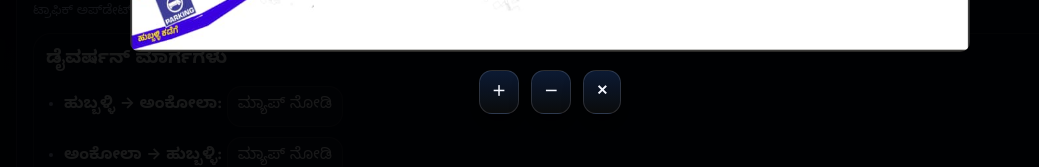
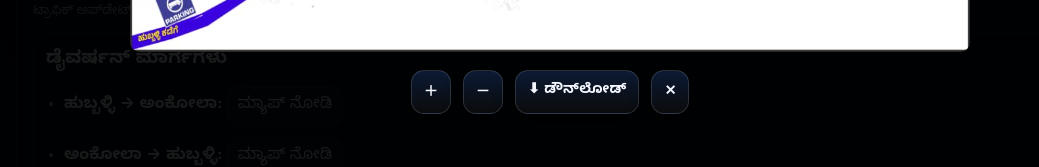
Before and after one commit to koppeteam/Festival, a React (Create React App) app: page / in a window 1280 px wide. Both pictures are taken after a click on the element 266 px from the left and 1220 px from the top of the page. Shown: the part 1417-1584 px from the top of the page, without its empty margins (90-1129 px from the left). Built offline with nearby package versions, Linux system fonts and the light colour scheme; the HTML template or start-up script is replaced by a standard one.

Commit message:
add additional details

```diff
--- a/src/components/Section01.jsx
+++ b/src/components/Section01.jsx
@@ -149,6 +149,16 @@ const Section01 = () => {
               <div style={{ marginTop: 18, display: 'flex', gap: 12, justifyContent: 'center' }}>
                 <button className="btn small" onClick={() => handleZoom(0.25)}>＋</button>
                 <button className="btn small" onClick={() => handleZoom(-0.25)}>－</button>
+                <a
+                  className="btn small"
+                  href={modalImg.url}
+                  download
+                  target="_blank"
+                  rel="noreferrer noopener"
+                  style={{ textDecoration: 'none' }}
+                >
+                  ⬇ {t.section01.download || 'Download'}
+                </a>
                 <button className="btn small" onClick={closeModal}>✕</button>
               </div>
             </div>
```
